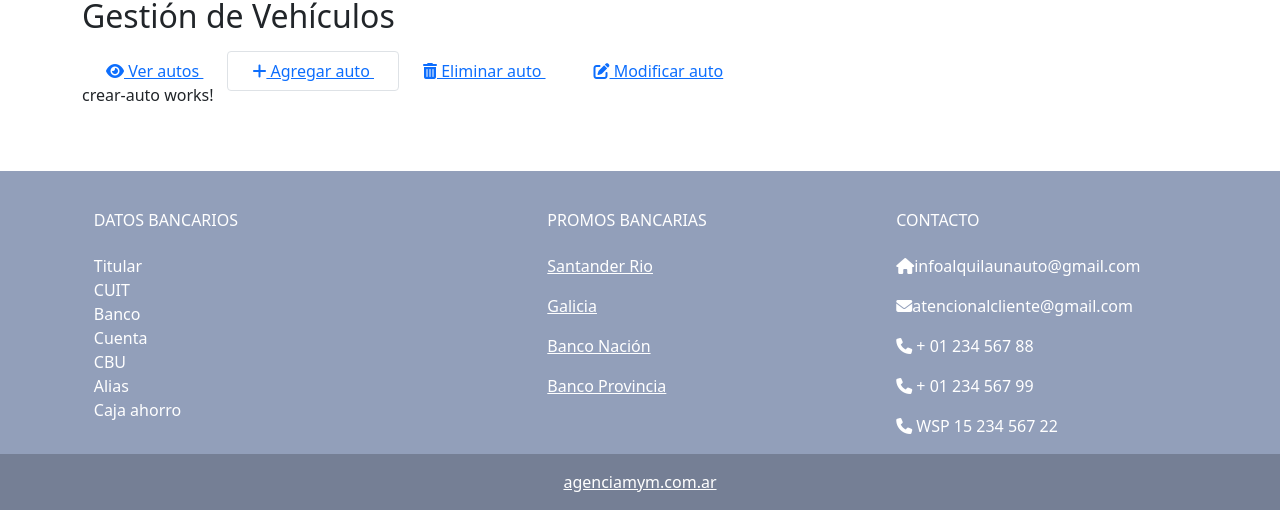
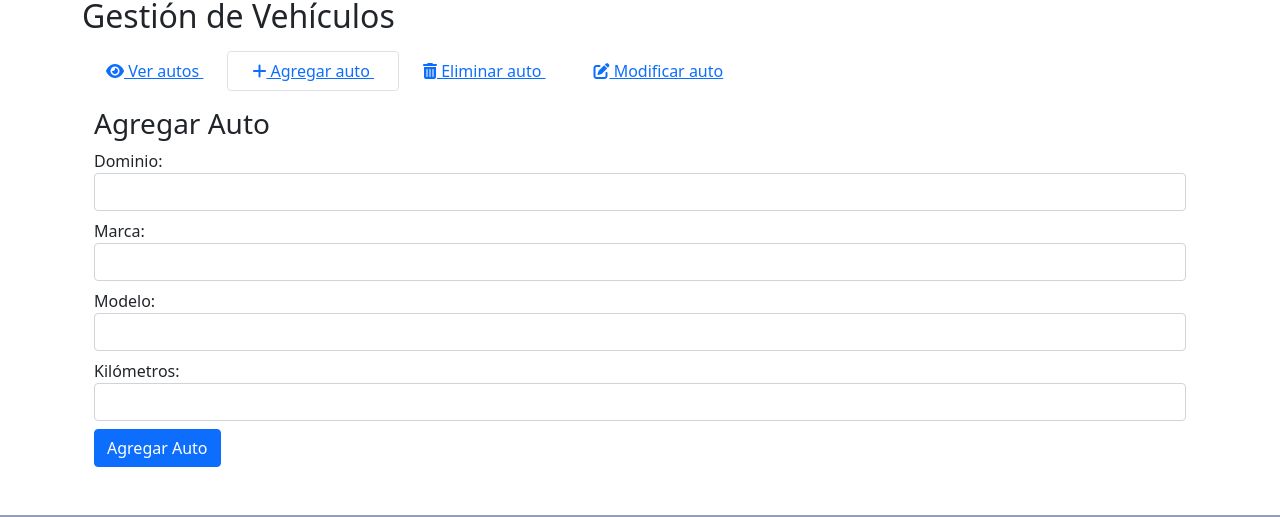
Before and after one commit to MelissaFerrari/M-M-alquiler_de_autos-Front, an Angular app: page /vehiculos/crear in a window 1280 px wide. Shown: the part 165-682 px from the top of the page. Built offline with nearby package versions, Linux system fonts and the light colour scheme; no server answers.

Commit message:
Se creo un formulario para agregar autos

```diff
--- /dev/null
+++ b/src/app/Components/form-auto/form-auto.component.html
@@ -0,0 +1,27 @@
+<div class="container mt-4">
+  <h3>Agregar Auto</h3>
+
+  <form (ngSubmit)="guardarAuto()">
+    <div class="form-group mb-2">
+      <label>Dominio:</label>
+      <input [(ngModel)]="auto.dominio" name="dominio" class="form-control" required>
+    </div>
+
+    <div class="form-group mb-2">
+      <label>Marca:</label>
+      <input [(ngModel)]="auto.marca" name="marca" class="form-control" required>
+    </div>
+
+    <div class="form-group mb-2">
+      <label>Modelo:</label>
+      <input [(ngModel)]="auto.modelo" name="modelo" class="form-control" required>
+    </div>
+
+    <div class="form-group mb-2">
+      <label>Kilómetros:</label>
+      <input [(ngModel)]="auto.kilometros" name="kilometros" class="form-control" required>
+    </div>
+
+    <button type="submit" class="btn btn-primary">Agregar Auto</button>
+  </form>
+</div>
--- /dev/null
+++ b/src/app/Components/form-auto/form-auto.component.ts
@@ -0,0 +1,34 @@
+import { Component } from '@angular/core';
+import { HttpClient } from '@angular/common/http';
+
+@Component({
+  selector: 'app-form-auto',
+  templateUrl: './form-auto.component.html',
+  styleUrls: ['./form-auto.component.css']
+})
+export class FormAutoComponent {
+
+  auto = {
+    dominio: '',
+    marca: '',
+    modelo: '',
+    kilometros: '',
+    alquilado: false
+  };
+
+  constructor(private http: HttpClient) {}
+
+  guardarAuto() {
+    this.http.post('http://localhost:8080/agregarauto', this.auto)
+.subscribe({
+      next: res => {
+        alert('Auto agregado correctamente');
+        this.auto = { dominio: '', marca: '', modelo: '', kilometros: '', alquilado: false };
+      },
+      error: err => {
+        console.error(err);
+        alert('Error al agregar auto');
+      }
+    });
+  }
+}
--- a/src/app/Components/vehiculos/crear-auto/crear-auto.component.html
+++ b/src/app/Components/vehiculos/crear-auto/crear-auto.component.html
@@ -1 +1 @@
-<p>crear-auto works!</p>
+<app-form-auto></app-form-auto>
```
Also changed, not shown: src/app/app.module.ts (+7 -1 lines), src/app/Components/form-auto/form-auto.component.css (added), 1 other file (tests, documents, lock files or other folders).
